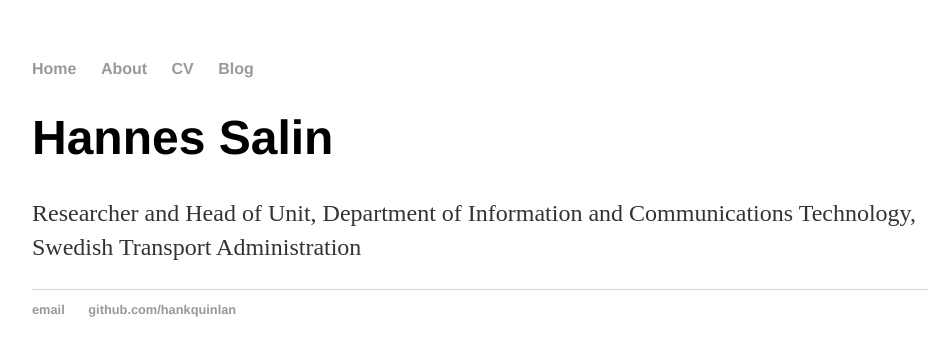
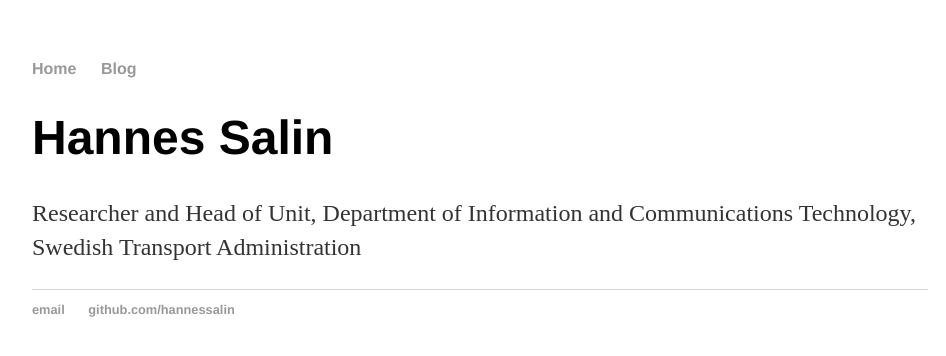
Before and after one commit to hannessalin/hannessalin.github.io, a Jekyll site: the page built from index.html, in a window 1280 px wide. Shown: the top 356 px of the page, without its empty margins (160-1106 px from the left). Built offline with Jekyll 4.4.1, drawn with Linux system fonts in a browser that asks for light colours.

Commit message:
Update default.html

```diff
--- a/_layouts/default.html
+++ b/_layouts/default.html
@@ -9,8 +9,6 @@
 			<nav>
 	    		<ul>
 	        		<li><a href="/">Home</a></li>
-		        	<li><a href="/about">About</a></li>
-	        		<li><a href="/cv">CV</a></li>
 	        		<li><a href="/blog">Blog</a></li>
 	    		</ul>
 			</nav>
@@ -21,8 +19,8 @@
 			</div><!-- /.container -->
 			<footer>
 	    		<ul>
-	        		<li><a href="mailto:hankquinlanhub@gmail.com">email</a></li>
-	        		<li><a href="https://github.com/hankquinlan">github.com/hankquinlan</a></li>
+	        		<li><a href="mailto:hannessalin@gmail.com">email</a></li>
+	        		<li><a href="https://github.com/hannessalin">github.com/hannessalin</a></li>
 				</ul>
 			</footer>
 		</body>
```
